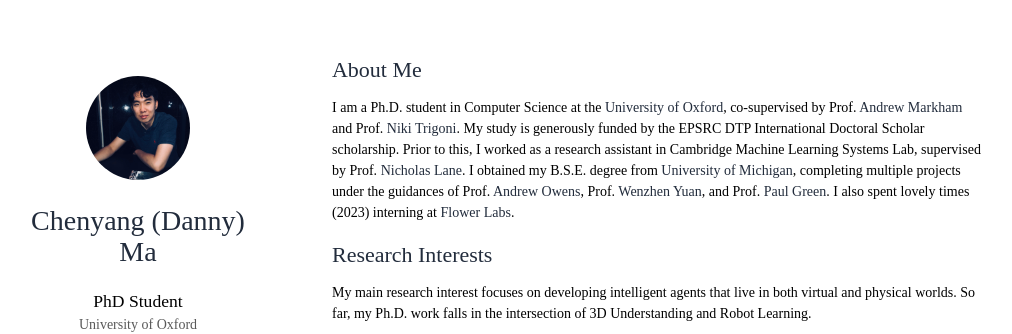
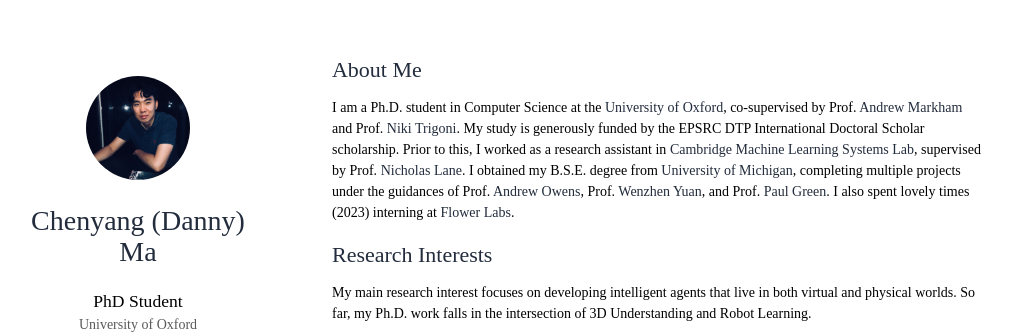
Before and after one commit to dannymcy/dannymcy.github.io, a Jekyll site: the page built from index.md, in a window 1280 px wide and 900 px high. Shown: the top 334 px of the window, without its empty margins (138-1150 px from the left). Built offline with Jekyll 4.4.1, drawn with Linux system fonts in a browser that asks for light colours; nearby versions of some CDN libraries; a style sheet for code colours, icons or effects is not loaded; our own code applies the rules of GitHub Pages for plain Markdown files; part of the change alters nothing that is shown.

Commit message:
Update bio link

```diff
--- a/index.md
+++ b/index.md
@@ -4,7 +4,7 @@ layout: homepage
 
 ## About Me
 
-I am a Ph.D. student in Computer Science at the [University of Oxford](https://www.ox.ac.uk), co-supervised by Prof. [Andrew Markham](https://www.cs.ox.ac.uk/people/andrew.markham/) and Prof. [Niki Trigoni](https://en.wikipedia.org/wiki/Niki_Trigoni). My study is generously funded by the EPSRC DTP International Doctoral Scholar scholarship. Prior to this, I worked as a research assistant in Cambridge Machine Learning Systems Lab, supervised by Prof. [Nicholas Lane](https://niclane.org/). I obtained my B.S.E. degree from [University of Michigan](https://umich.edu/), completing multiple projects under the guidances of Prof. [Andrew Owens](https://andrewowens.com/), Prof. [Wenzhen Yuan](http://robotouch.ri.cmu.edu/yuanwz/), and Prof. [Paul Green](https://www.umtri.umich.edu/people/green-paul-a/). I also spent lovely times (2023) interning at [Flower Labs](https://flower.ai/).
+I am a Ph.D. student in Computer Science at the [University of Oxford](https://www.ox.ac.uk), co-supervised by Prof. [Andrew Markham](https://www.cs.ox.ac.uk/people/andrew.markham/) and Prof. [Niki Trigoni](https://en.wikipedia.org/wiki/Niki_Trigoni). My study is generously funded by the EPSRC DTP International Doctoral Scholar scholarship. Prior to this, I worked as a research assistant in [Cambridge Machine Learning Systems Lab](https://mlsys.cst.cam.ac.uk/), supervised by Prof. [Nicholas Lane](https://niclane.org/). I obtained my B.S.E. degree from [University of Michigan](https://umich.edu/), completing multiple projects under the guidances of Prof. [Andrew Owens](https://andrewowens.com/), Prof. [Wenzhen Yuan](http://robotouch.ri.cmu.edu/yuanwz/), and Prof. [Paul Green](https://www.umtri.umich.edu/people/green-paul-a/). I also spent lovely times (2023) interning at [Flower Labs](https://flower.ai/).
 <br>
 
 ## Research Interests
```
Also changed, not shown: 1 other file.
